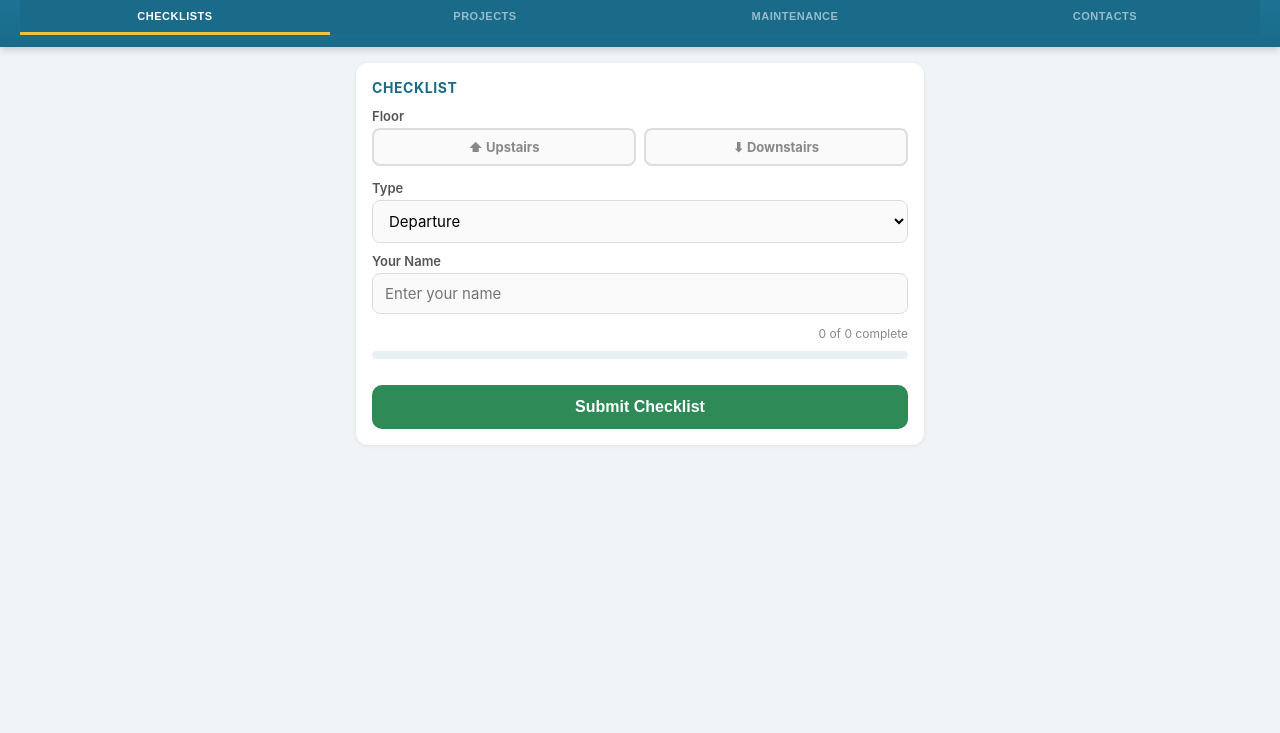
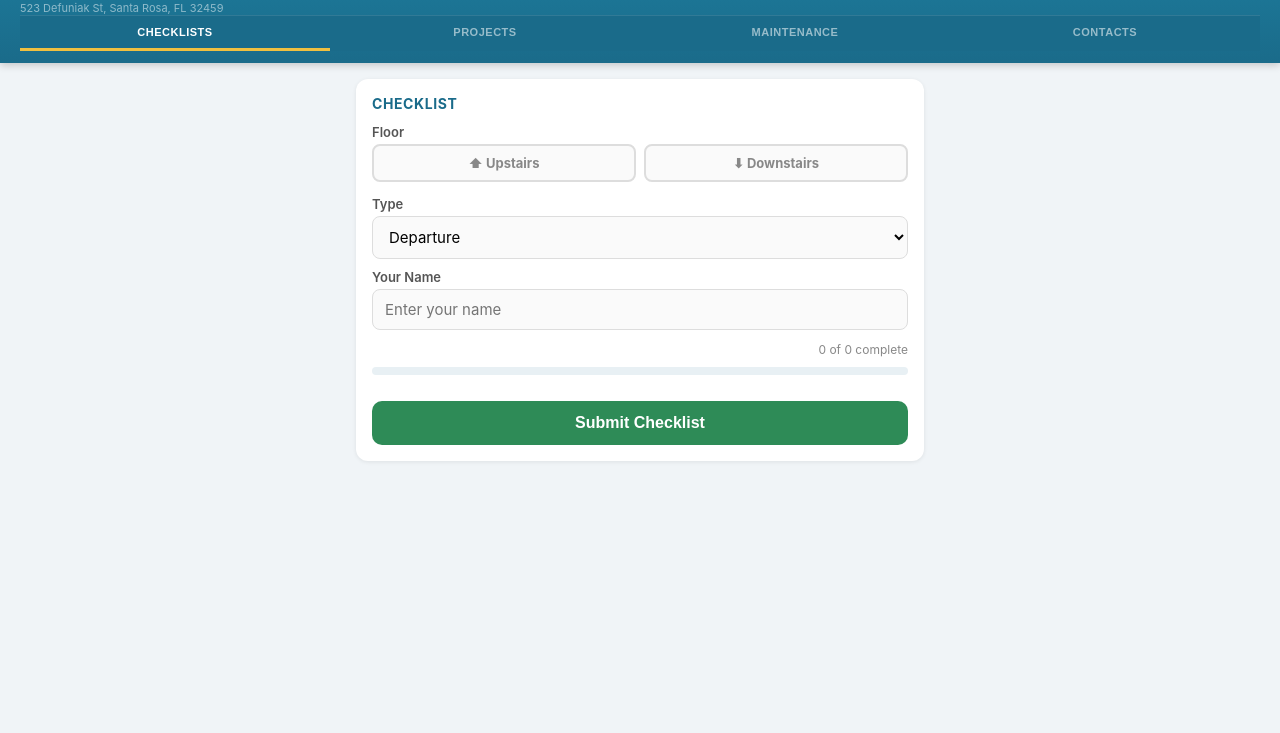
Before and after one commit to drtennisman/beach-house-app, a plain HTML site: page index.html in a window 1280 px wide. Shown: the part 67-800 px from the top of the page. Drawn offline with Linux system fonts and the light colour scheme.

Commit message:
Add beach house address to header

```diff
--- a/index.html
+++ b/index.html
@@ -392,6 +392,7 @@
         <div>
             <h1>🏖 Beach House</h1>
             <div class="subtitle">Freeman Family</div>
+            <div style="font-size:11px;opacity:0.5;margin-top:2px;">523 Defuniak St, Santa Rosa, FL 32459</div>
         </div>
         <div class="calendar-btns">
             <a id="calUpstairs" href="#" target="_blank" class="calendar-btn">⬆ Upstairs Calendar</a>
```
